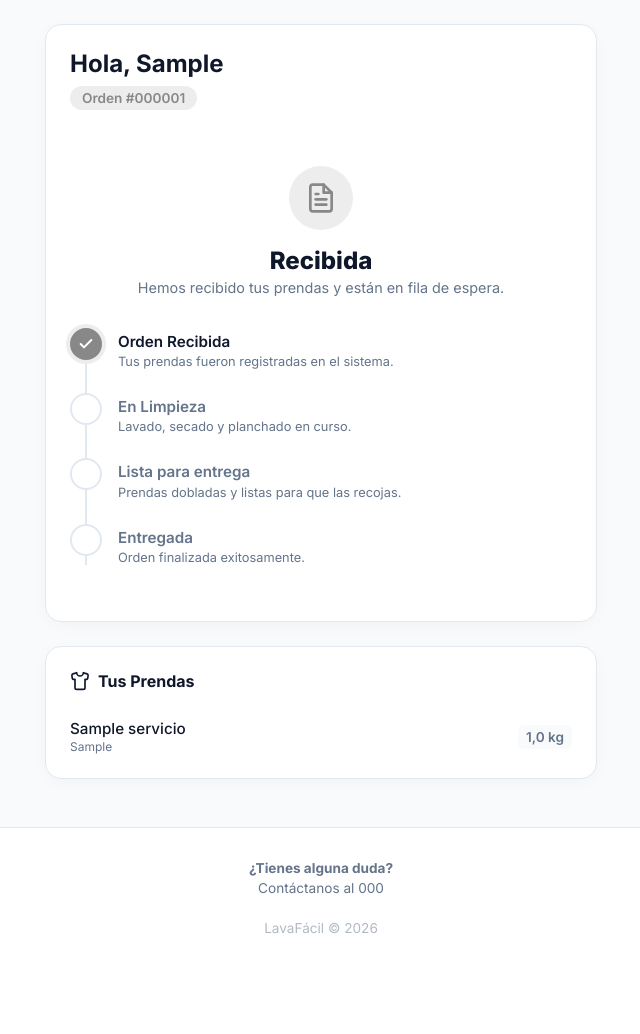
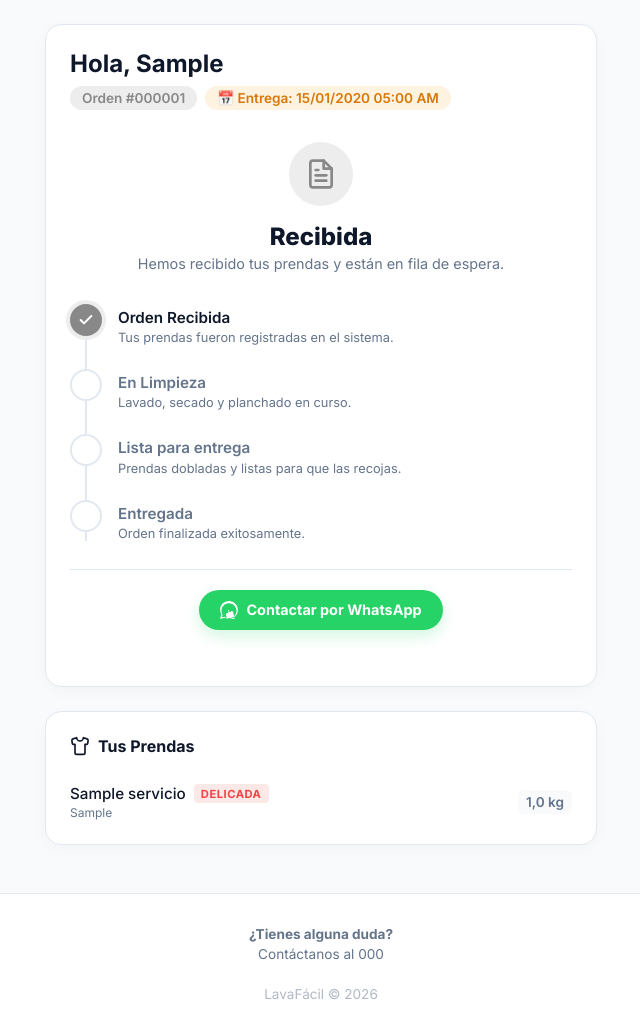
Before and after one commit to Chilling2121/Proyecto-Lavanderia, a Django app: page /rastreo/1/ in a window 1280 px wide. Shown: the part 73-1107 px from the top of the page, without its empty margins (319-959 px from the left). Before the commit the page ends 1006 px from the top, so only its background shows below. Run offline with Django 5.2, Linux system fonts and the light colour scheme; tables that the repository leaves empty hold one stand-in row (values such as "Sample post").

Commit message:
Mejoras v1

```diff
--- a/lavanderia/views.py
+++ b/lavanderia/views.py
@@ -1028,14 +1028,29 @@ def rastreo_publico(request, orden_id):
     elif estado == 'Entregada':
         is_entregada = True
 
+    from .models import Configuracion
+    config = Configuracion.load()
+
+    # Generar enlace de WhatsApp para contacto rápido desde el móvil
+    whatsapp_url = None
+    if config and config.telefono_contacto:
+        import re
+        num_limpio = re.sub(r'\D', '', config.telefono_contacto)
+        if len(num_limpio) == 10 and num_limpio.startswith('09'):
+            num_limpio = '593' + num_limpio[1:]
+        elif len(num_limpio) == 10:
+            num_limpio = '593' + num_limpio
+        whatsapp_url = f"https://wa.me/{num_limpio}?text=Hola%20LavaF%C3%A1cil!%20Consulto%20sobre%20mi%20orden%20%23{orden.id:06d}"
+
     context = {
         'orden': orden,
         'prendas': prendas,
-        'config': Configuracion.objects.first(),
+        'config': config,
         'is_recibida': is_recibida,
         'is_proceso': is_proceso,
         'is_lista': is_lista,
         'is_entregada': is_entregada,
+        'whatsapp_url': whatsapp_url,
     }
     return render(request, 'rastreo.html', context)
 
--- a/templates/rastreo.html
+++ b/templates/rastreo.html
@@ -282,7 +282,14 @@
 
             <div class="card">
                 <h1 class="greeting">Hola, {{ orden.cliente.nombre.split|first }}</h1>
-                <div class="order-number">Orden #{{ orden.id|stringformat:"06d" }}</div>
+                <div style="display: flex; gap: 0.5rem; flex-wrap: wrap; margin-bottom: 1.5rem;">
+                    <div class="order-number" style="margin-bottom: 0;">Orden #{{ orden.id|stringformat:"06d" }}</div>
+                    {% if orden.fecha_entrega_estimada %}
+                    <div class="order-number" style="background: rgba(245, 158, 11, 0.12); color: #d97706; margin-bottom: 0;">
+                        📅 Entrega: {{ orden.fecha_entrega_estimada|date:"d/m/Y h:i A" }}
+                    </div>
+                    {% endif %}
+                </div>
 
                 <div class="status-container">
 
@@ -354,6 +361,17 @@
                         </div>
                     </div>
 
+                    {% if whatsapp_url %}
+                    <div style="margin-top: 1.75rem; display: flex; justify-content: center; border-top: 1px solid var(--border); padding-top: 1.25rem;">
+                        <a href="{{ whatsapp_url }}" target="_blank" style="display: inline-flex; align-items: center; justify-content: center; gap: 0.5rem; background-color: #25D366; color: white; padding: 0.7rem 1.35rem; border-radius: 50px; font-weight: 700; font-size: 0.9rem; text-decoration: none; box-shadow: 0 6px 15px rgba(37, 211, 102, 0.2); transition: all 0.2s ease;" onmouseover="this.style.transform='translateY(-2px)'; this.style.boxShadow='0 10px 20px rgba(37, 211, 102, 0.3)';" onmouseout="this.style.transform='translateY(0)'; this.style.boxShadow='0 6px 15px rgba(37, 211, 102, 0.2)';">
+                            <svg width="18" height="18" fill="currentColor" viewBox="0 0 24 24">
+                                <path d="M.057 24l1.687-6.163c-1.041-1.804-1.588-3.849-1.587-5.946C.06 5.348 5.397.02 11.967.02c3.182.001 6.176 1.24 8.426 3.497 2.25 2.256 3.487 5.253 3.484 8.437-.006 6.617-5.345 11.946-11.913 11.946-2.005-.001-3.973-.505-5.724-1.464L0 24zm6.582-2.529c1.663.987 3.323 1.51 5.318 1.512 5.518 0 10.007-4.48 10.01-9.986.002-2.667-1.033-5.176-2.914-7.062C17.17 4.05 14.67 3.01 12.015 3.01 6.5 3.01 2.01 7.49 2.007 13c-.001 1.95.508 3.564 1.47 5.228L2.484 22.02l4.155-1.09.001-.548zM17.487 14.39c-.3-.15-1.774-.875-2.026-.967-.25-.09-.433-.135-.615.135-.183.27-.707.875-.867 1.057-.16.183-.32.203-.62.053-1.206-.605-1.996-1.066-2.79-2.42-.23-.396.23-.368.66-.192.16.06.32.15.48.24.16.1.25.18.3.28.1.18.05.33-.03.48-.08.15-.7 1.687-.96 2.307-.25.61-.51.53-.7.52-.16-.01-.35-.01-.54-.01-.19 0-.51.07-.77.36-.26.29-1 1.002-1 2.443 0 1.44 1.05 2.83 1.2 3.03.15.2 2.07 3.16 5.02 4.43.702.302 1.25.482 1.677.618.706.224 1.35.19 1.86.115.567-.083 1.774-.726 2.026-1.397.252-.67.252-1.246.177-1.396-.075-.15-.27-.24-.57-.39z"/>
+                            </svg>
+                            <span>Contactar por WhatsApp</span>
+                        </a>
+                    </div>
+                    {% endif %}
+
                 </div>
             </div>
 
@@ -366,7 +384,12 @@
                     {% for prenda in prendas %}
                     <li class="item">
                         <div>
-                            <div class="item-name">{{ prenda.servicio.nombre|default:"Prenda" }}</div>
+                            <div class="item-name" style="display: flex; align-items: center; gap: 0.5rem; flex-wrap: wrap;">
+                                <span>{{ prenda.servicio.nombre|default:"Prenda" }}</span>
+                                {% if prenda.es_delicada %}
+                                <span style="background: rgba(239, 68, 68, 0.12); color: #ef4444; font-size: 0.7rem; font-weight: 700; padding: 0.15rem 0.45rem; border-radius: 4px; text-transform: uppercase; letter-spacing: 0.5px;">Delicada</span>
+                                {% endif %}
+                            </div>
                             <div class="item-service">{{ prenda.observaciones|default:"Sin observaciones extra" }}</div>
                         </div>
                         <div class="item-qty">
```
